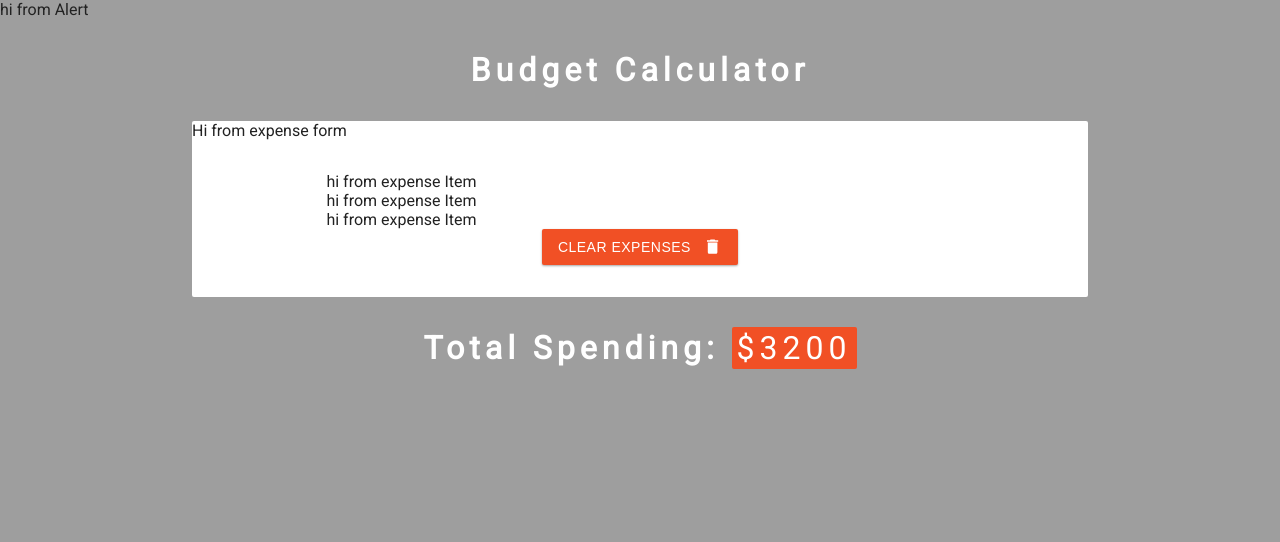
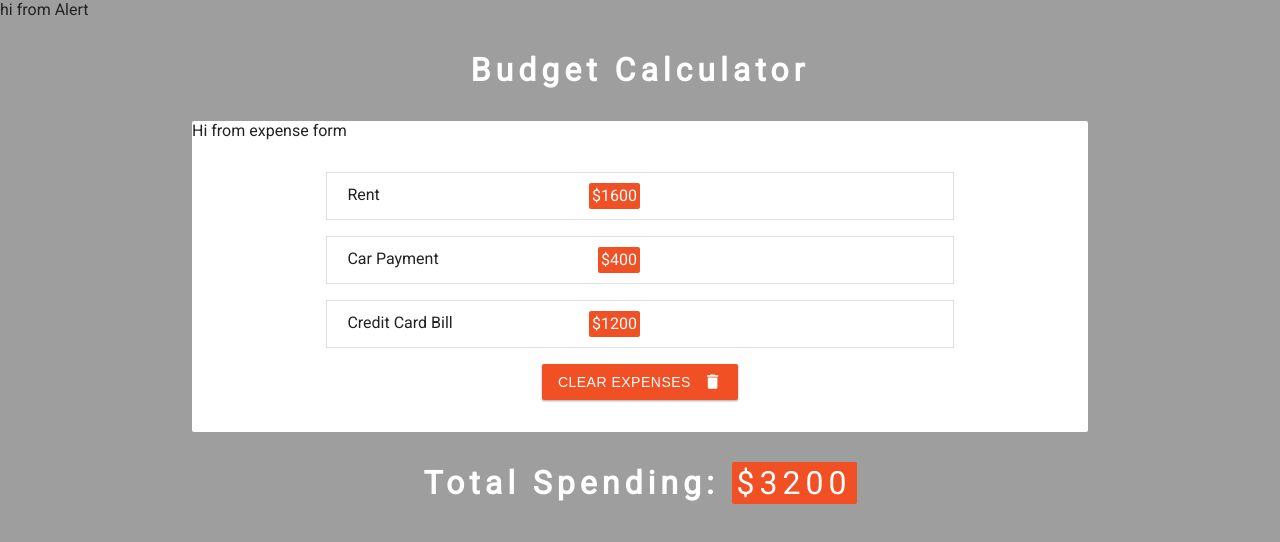
Before and after one commit to BeataJ/budget-cal-react-hooks, a React (Create React App) app: page / in a window 1280 px wide. Shown: the top 542 px of the page. Built offline with nearby package versions, Linux system fonts and the light colour scheme.

Commit message:
add value amount charge

```diff
--- a/src/components/ExpenseItem.js
+++ b/src/components/ExpenseItem.js
@@ -1,10 +1,15 @@
 import React from 'react'
 
-const ExpenseItem = () => {
+const ExpenseItem = ({expense}) => {
+  const { id, charge, amount } = expense;
+
   return (
-    <div>
-      hi from expense Item
-    </div>
+    <li className="item">
+      <div className="info">
+          <span className="expense">{charge}</span>
+          <span className="amount">${amount}</span>
+      </div>
+    </li>
   )
 }
 
```
